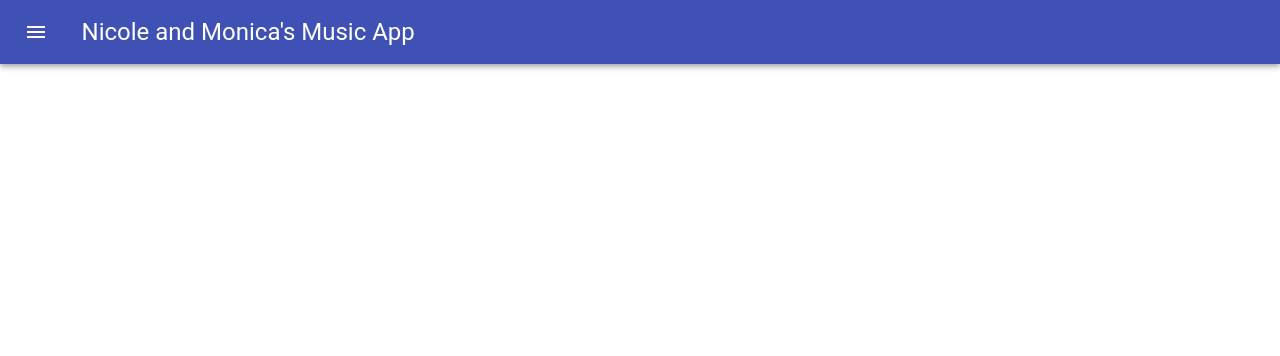
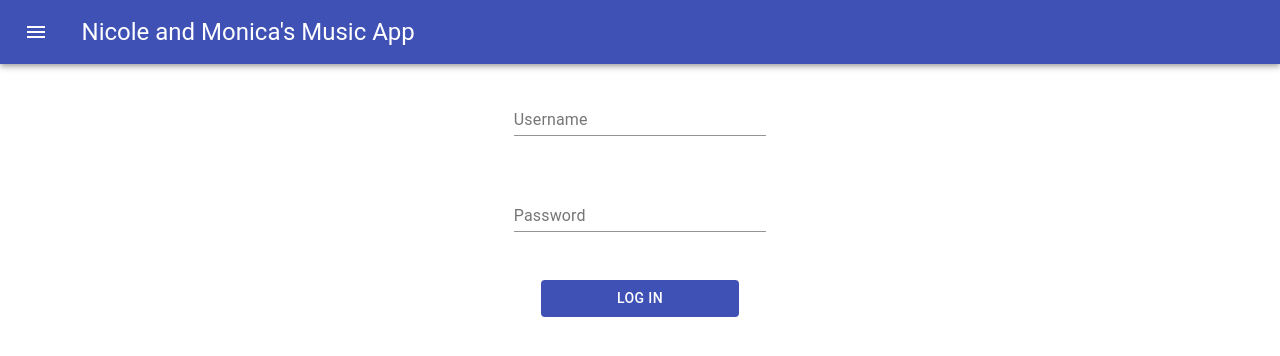
Before and after one commit to monica-suarez/my-music-app, a React (Create React App) app: page / in a window 1280 px wide. Shown: the top 356 px of the page. Built offline with nearby package versions, Linux system fonts and the light colour scheme.

Commit message:
created form

```diff
--- a/src/App.js
+++ b/src/App.js
@@ -2,6 +2,7 @@ import React from 'react';
 import './App.css';
 import Navbar from './component/Navbar/Navbar'
 import Dashboard from './component/Dashboard/Dashboard'
+import LoginForm from './component/Form/Form'
 
 
 class App extends React.Component{
@@ -16,9 +17,15 @@ class App extends React.Component{
   return this.state.loggedIn ? <Dashboard /> :(
    <div className="App">
      <Navbar />
+      <LoginForm />
    </div>
   );
   }
 }
 
+
+
+
+
+
 export default App;
--- /dev/null
+++ b/src/component/Form/Form.js
@@ -0,0 +1,30 @@
+import React from 'react';
+import { makeStyles } from '@material-ui/core/styles';
+import {TextField , Button} from '@material-ui/core';
+
+const useStyles = makeStyles((theme) => ({
+  root: {
+    '& > *': {
+      margin: theme.spacing(3),
+      width: '25ch',
+    },
+  },
+}));
+
+const LoginForm = () =>{
+  const classes = useStyles();
+
+  return (
+    <form className={classes.root} noValidate autoComplete="off">
+      <TextField id="standard-basic" label="Username" />
+      <br/>
+      <TextField id="standard-basic" label="Password" />
+      <br/>
+      <Button variant="contained" color="primary" disableElevation>Log In</Button>
+
+    </form>
+  );
+}
+
+
+  export default LoginForm
```
